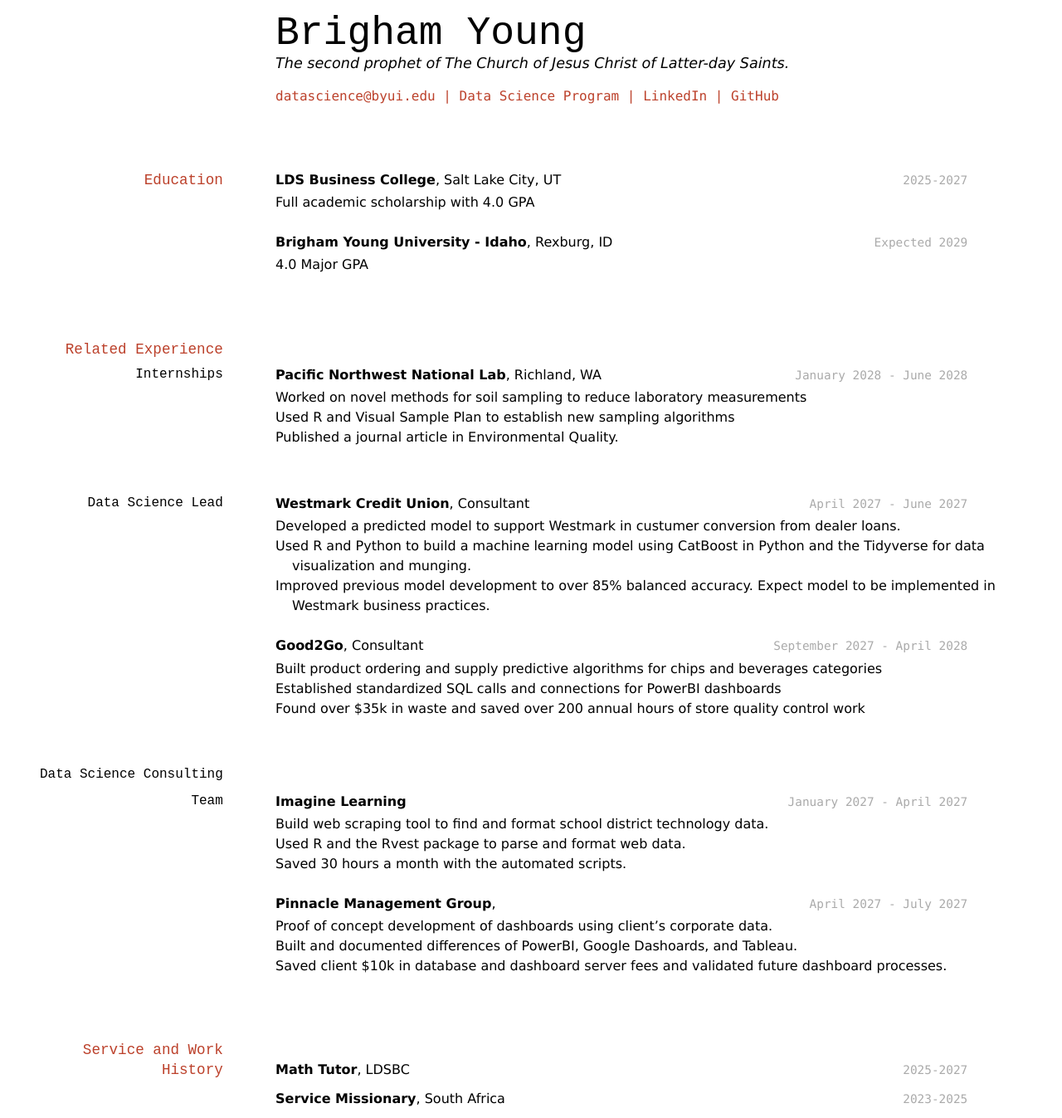
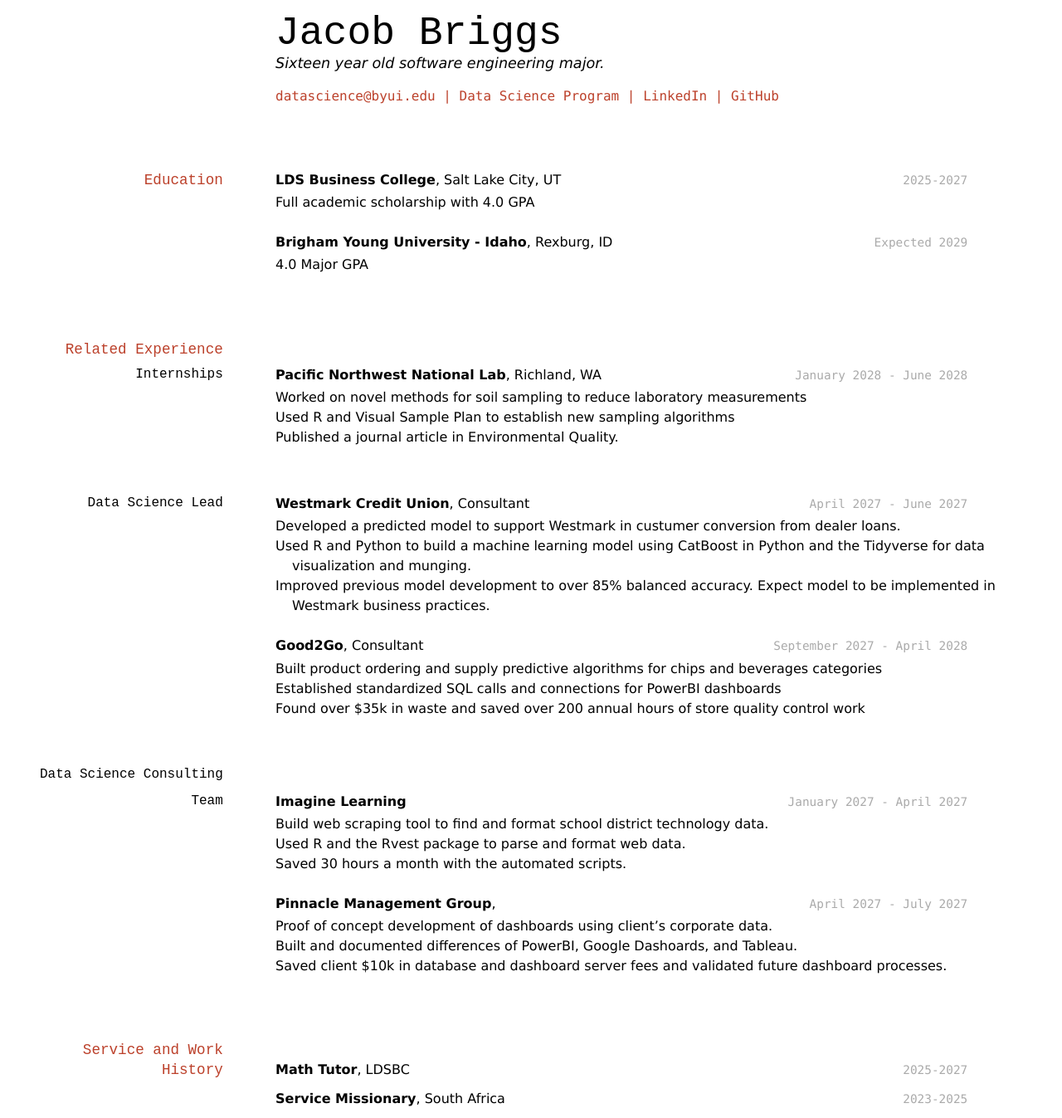
Before and after one commit to Dopeycylender39/Jacob-Briggs-Resume, a Jekyll site: the page built from docs/index.md, in a window 1280 px wide. Shown: the whole page at 83% size. Built offline with Jekyll 4.4.1, drawn with Linux system fonts in a browser that asks for light colours.

Commit message:
added my name

```diff
--- a/docs/index.md
+++ b/docs/index.md
@@ -1,9 +1,9 @@
 ---
 layout: cv
-title: Brigham Young's Resume
+title: Jacob Briggs's Resume
 ---
-# Brigham Young
-The second prophet of The Church of Jesus Christ of Latter-day Saints.
+# Jacob Briggs
+Sixteen year old software engineering major.
 
 <div id="webaddress">
 <a href="datascience@byui.edu">datascience@byui.edu</a>
```
